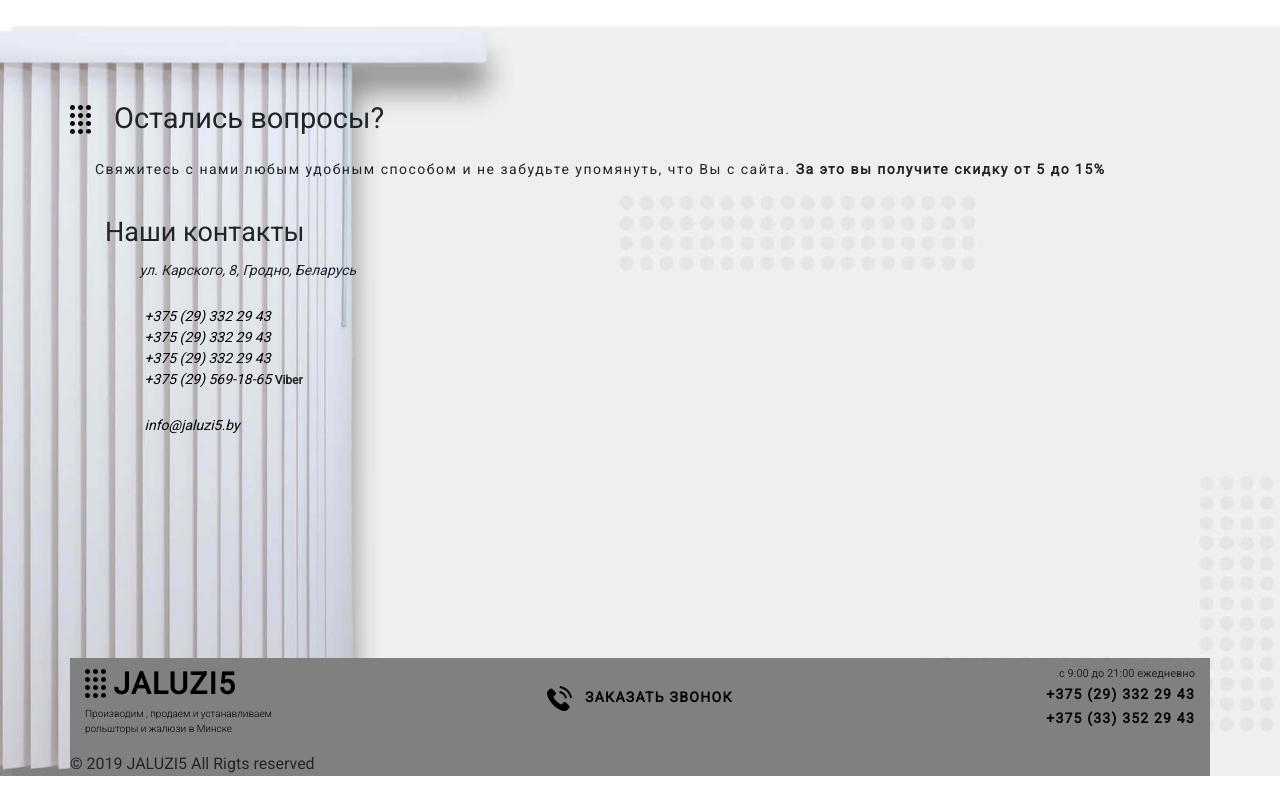
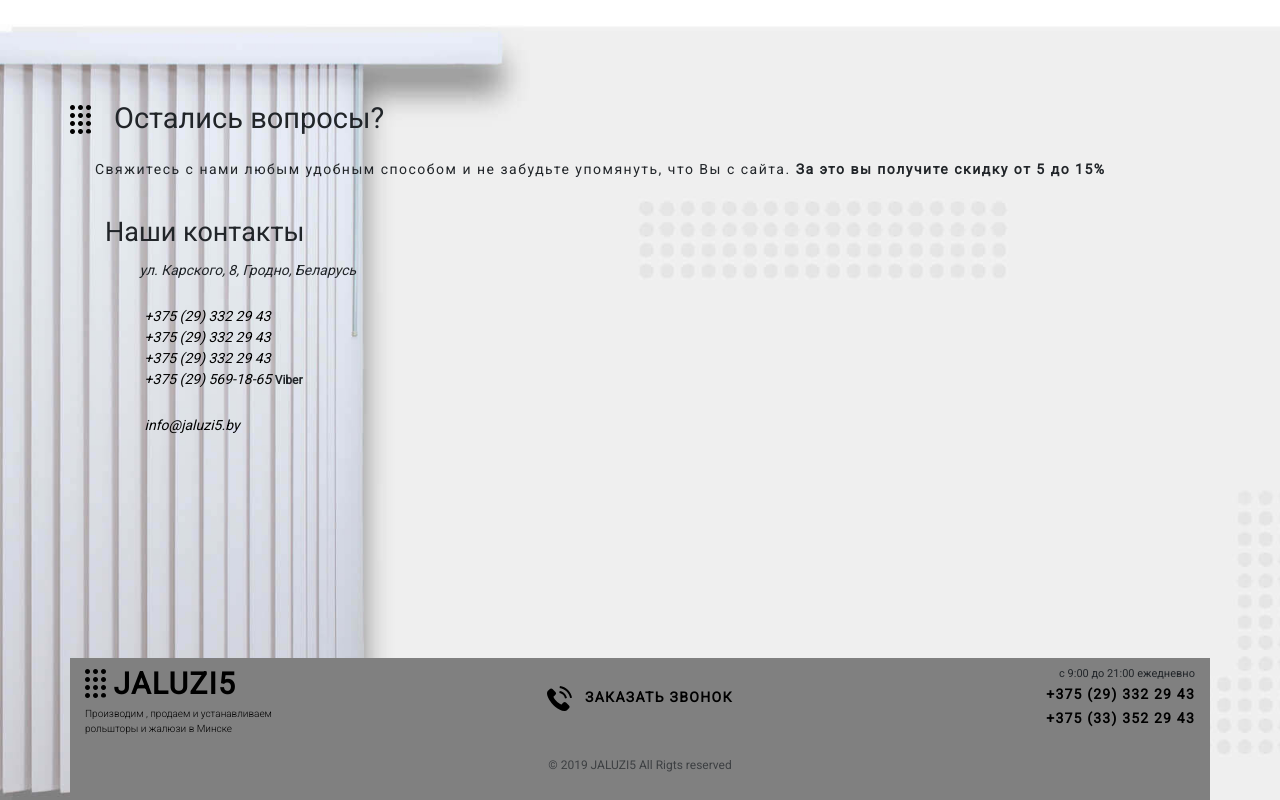
Before and after one commit to SergeySalimov/Project, a website: page index.html in a window 1280 px wide. Shown: the part 6216-7016 px from the top of the page. Before the commit the page ends 6992 px from the top, so only its background shows below. Drawn offline with nearby package versions, Linux system fonts and the light colour scheme; a web font is replaced by a local one.

Commit message:
feat (index.html + styles.scss) all done!!

```diff
--- a/index.html
+++ b/index.html
@@ -1867,11 +1867,11 @@
           <a href="tel:+375333522943">+375 (33) 352 29 43</a>
         </div>
       </div>
-      <div class="col-xs-12">
-        <span>&copy; 2019 JALUZI5 All Rigts reserved</span>
+      <div class="col-12 text-center">
+        <span class="rights-reserved">&copy; 2019 JALUZI5 All Rigts reserved</span><br/>
+        <br/>
       </div>
     </div>
-
   </div>
 
 </section>
@@ -1885,6 +1885,8 @@
 <script src="https://stackpath.bootstrapcdn.com/bootstrap/4.3.1/js/bootstrap.min.js"
         integrity="sha384-JjSmVgyd0p3pXB1rRibZUAYoIIy6OrQ6VrjIEaFf/nJGzIxFDsf4x0xIM+B07jRM"
         crossorigin="anonymous"></script>
+
+
 </body>
 
 </html>
--- a/src/styles.scss
+++ b/src/styles.scss
@@ -644,6 +644,10 @@ body {
   }
   .contact-section-footer {
     background-color: $additionalFontColor;
+    .rights-reserved {
+      font-size: $mediumFontSizeSm;
+      opacity: 0.7;
+    }
 
     a {
       color: $mainFontColor;
```
Also changed, not shown: dist/styles.css.
